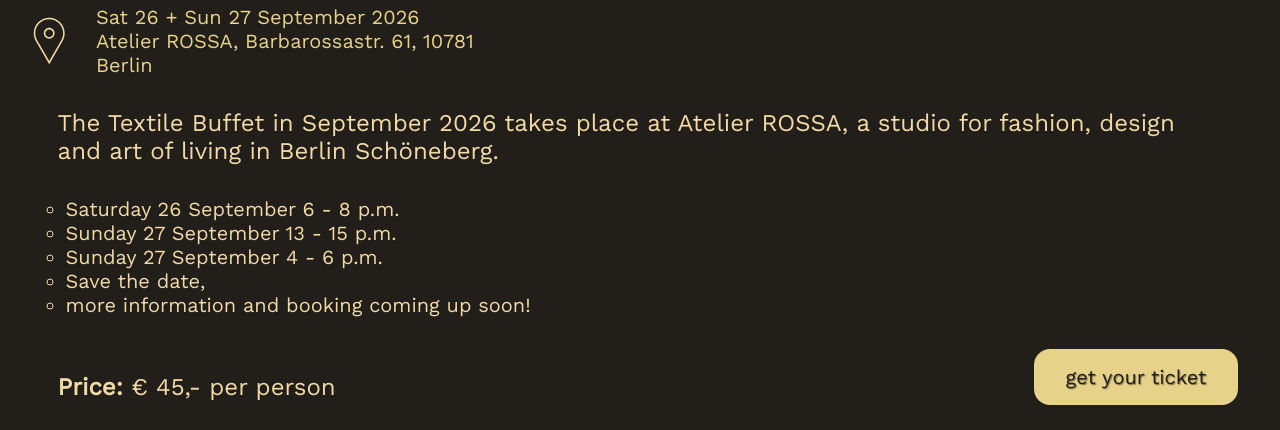
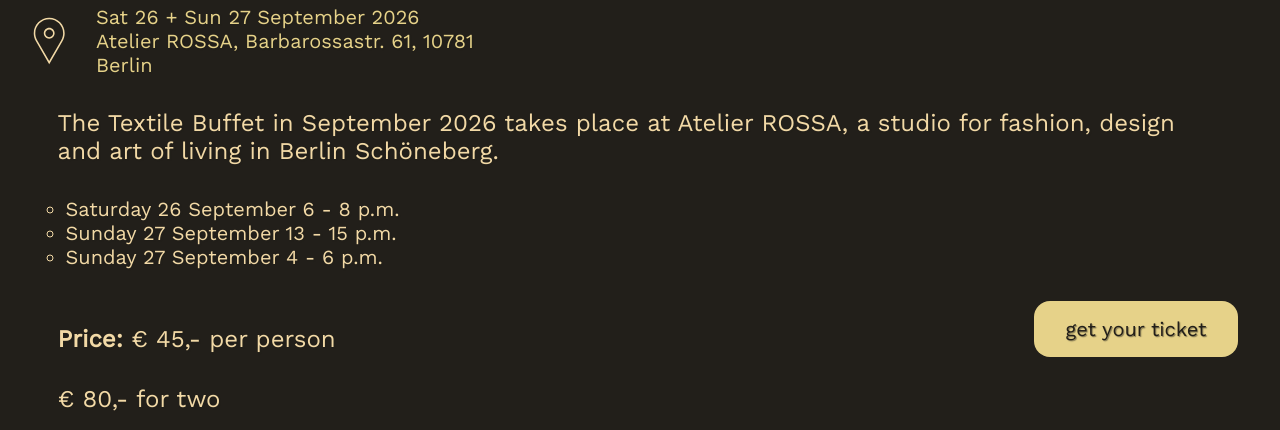
Before and after one commit to openmindculture/thetextilebuffet.com, an Astro site: page /events in a window 1280 px wide. Shown: the part 346-776 px from the top of the page. Built offline with nearby package versions, Linux system fonts and the light colour scheme; Astro itself is replaced by a stand-in of ours.

Commit message:
remove obsolete teaser

```diff
--- a/src/pages/events.astro
+++ b/src/pages/events.astro
@@ -32,8 +32,7 @@
           <li>Saturday 26 September 6 - 8 p.m.</li>
           <li>Sunday 27 September 13 - 15 p.m.</li>
           <li>Sunday 27 September 4 - 6 p.m.</li>
-          <li>Save the date,</li>
-          <li>more information and booking coming up soon!</li>
+
         </ul>
 
         <a class="buttonlike float-right" href="https://www.tickettailor.com/events/thetextilebuffet/2406271" target="_blank">get your ticket</a>
```
